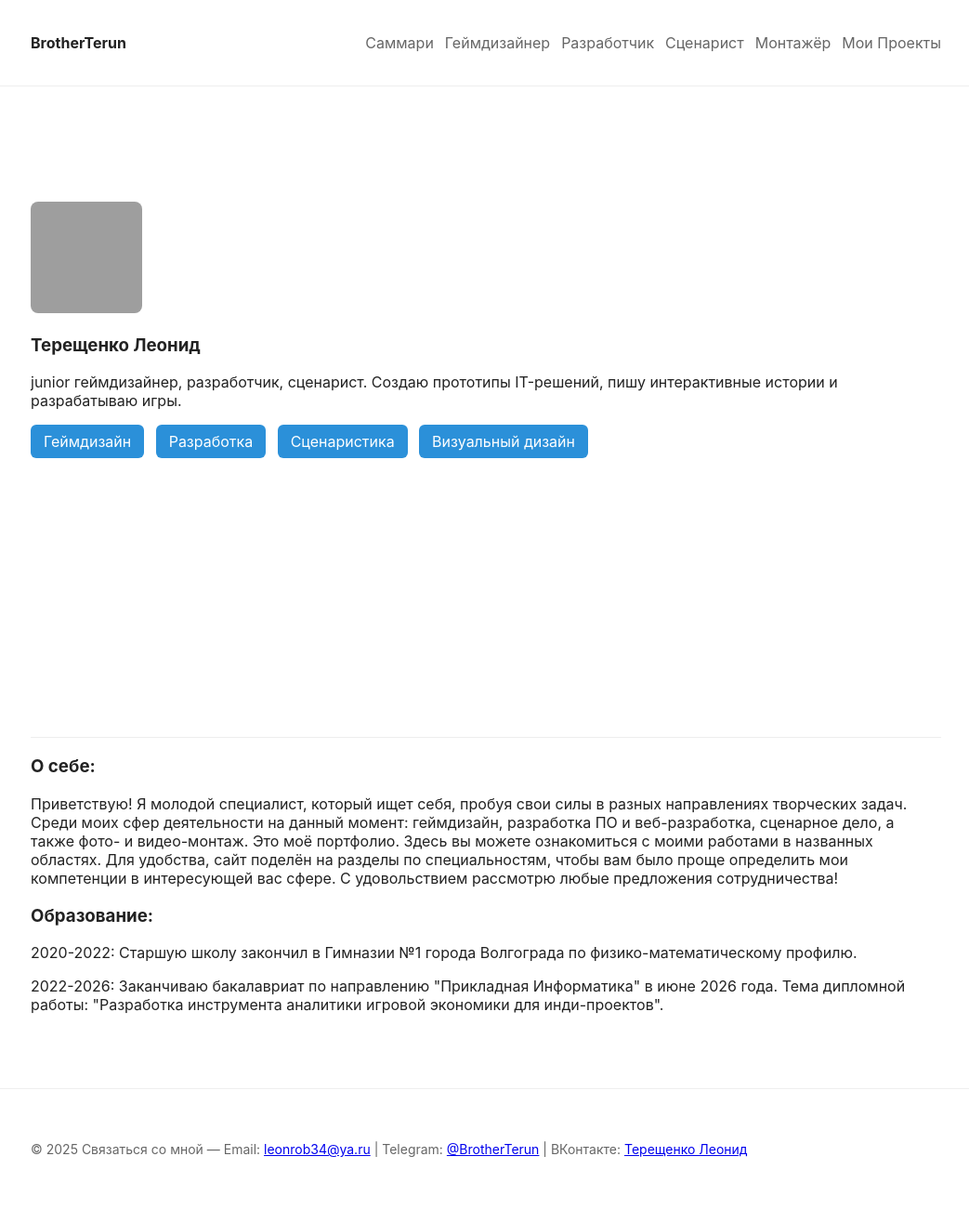
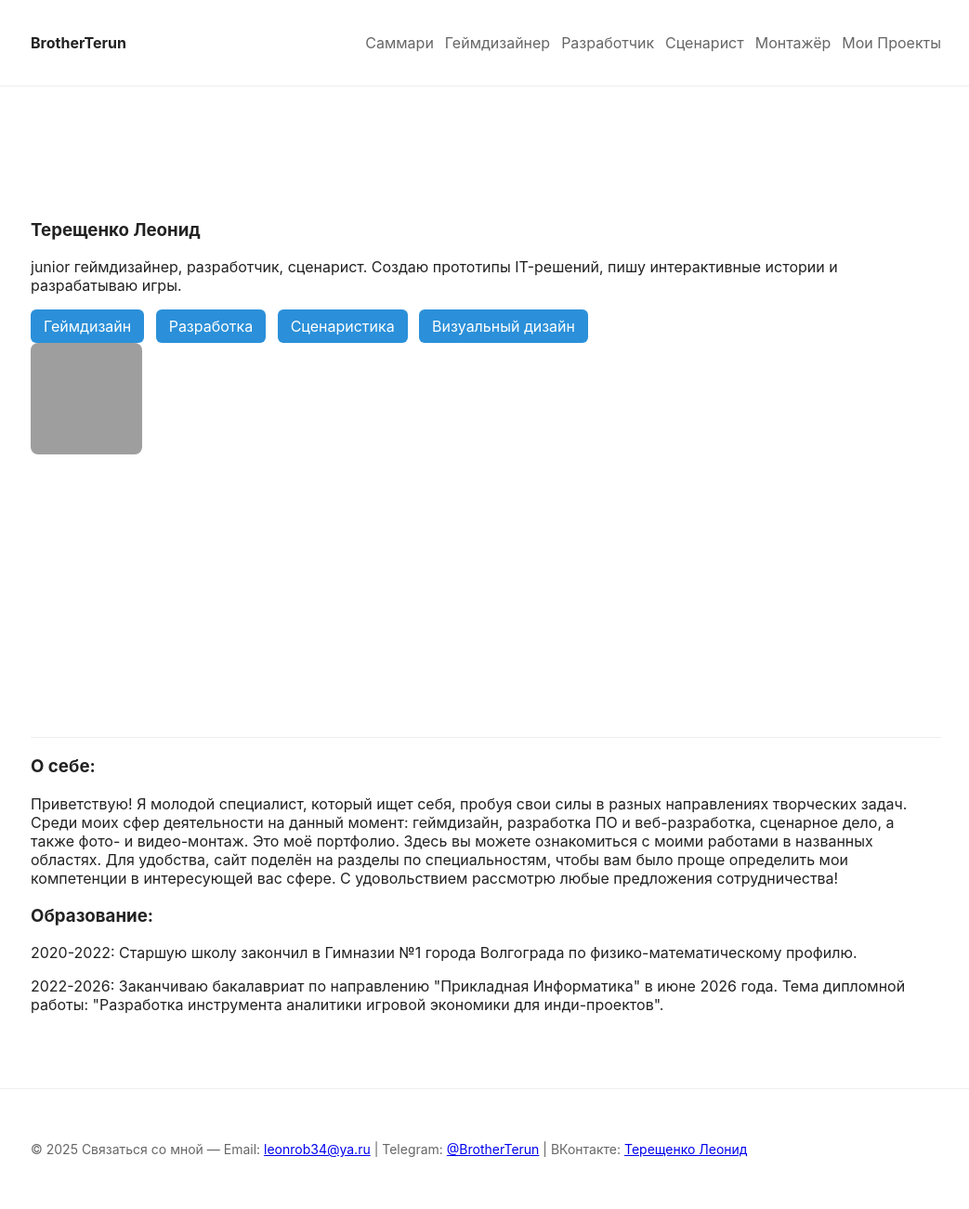
Before and after one commit to BrotherTerun/TerunPfolio, a Jekyll site: the page built from index.md, in a window 1280 px wide. Shown: the whole page at 93% size, without its empty margins (117-1160 px from the left). Built offline with Jekyll 4.4.1, drawn with Linux system fonts in a browser that asks for light colours; grey boxes are pictures that could not be loaded.

Commit message:
Реструктурировал hero-блок

```diff
--- a/index.md
+++ b/index.md
@@ -5,14 +5,22 @@ description: "Портфолио — геймдизайн, сценаристи
 ---
 
 <section class="hero">
-  <img src="{{ '/assets/images/avatar.png' | relative_url }}" alt="Аватар" class="avatar">
-  <h1>Терещенко Леонид</h1>
-  <p>junior геймдизайнер, разработчик, сценарист. Создаю прототипы IT-решений, пишу интерактивные истории и разрабатываю игры.</p>
-  <div class="cta">
-    <a class="btn" href="{{ '/gamedesign/' | relative_url }}">Геймдизайн</a>
-    <a class="btn" href="{{ '/development/' | relative_url }}">Разработка</a>
-    <a class="btn" href="{{ '/writing/' | relative_url }}">Сценаристика</a>
-    <a class="btn" href="{{ '/art/' | relative_url }}">Визуальный дизайн</a>
+  <div class="hero-text">
+    <h1>Терещенко Леонид</h1>
+    <p>junior геймдизайнер, разработчик, сценарист. Создаю прототипы IT-решений, пишу интерактивные истории и разрабатываю игры.</p>
+
+    <div class="cta">
+      <a class="btn" href="{{ '/gamedesign/' | relative_url }}">Геймдизайн</a>
+      <a class="btn" href="{{ '/development/' | relative_url }}">Разработка</a>
+      <a class="btn" href="{{ '/writing/' | relative_url }}">Сценаристика</a>
+      <a class="btn" href="{{ '/art/' | relative_url }}">Визуальный дизайн</a>
+    </div>
+  </div>
+
+  <div class="hero-avatar-container">
+    <img src="{{ '/assets/images/avatar.png' | relative_url }}"
+         alt="Аватар"
+         class="avatar">
   </div>
 </section>
 
```
